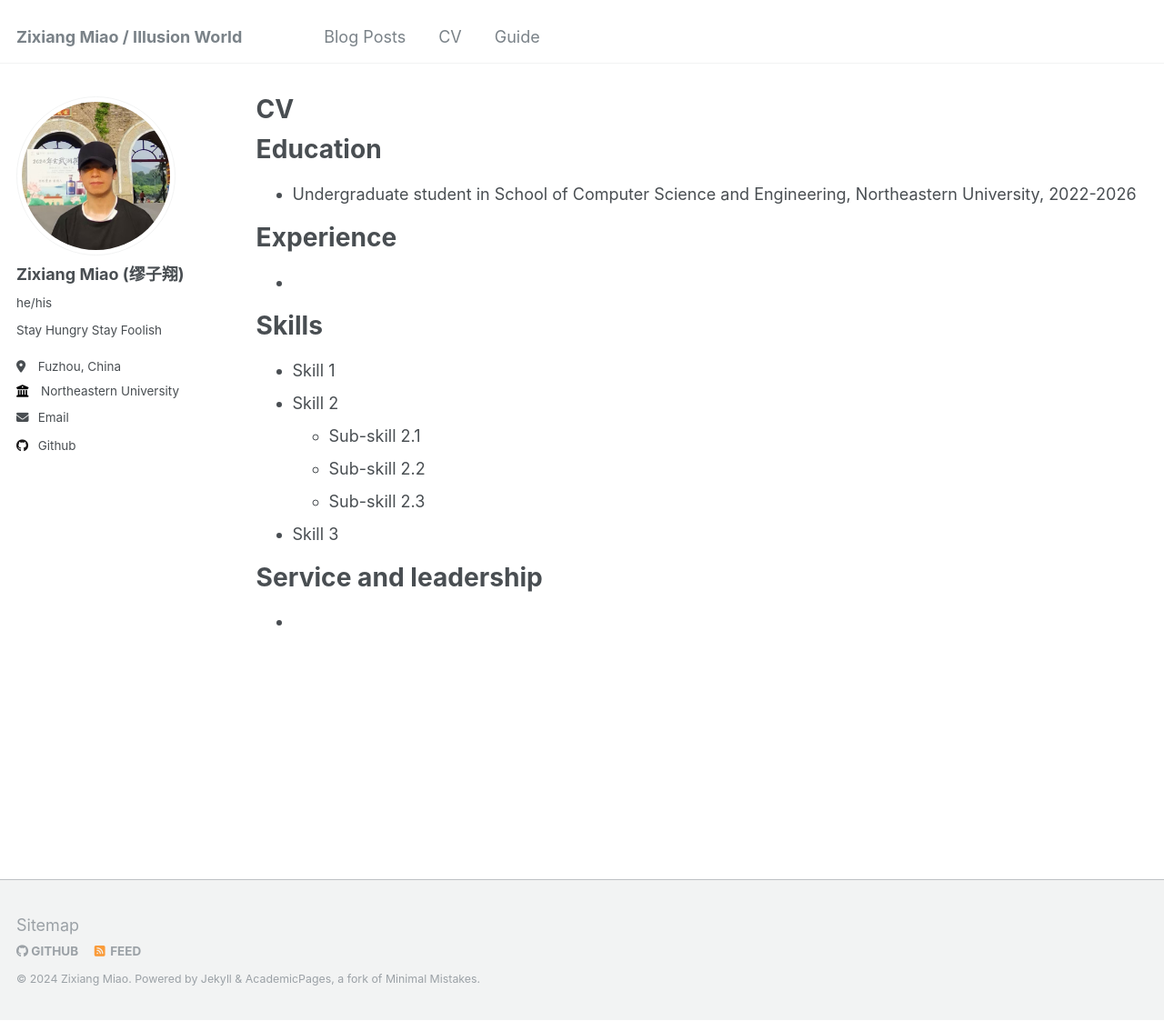
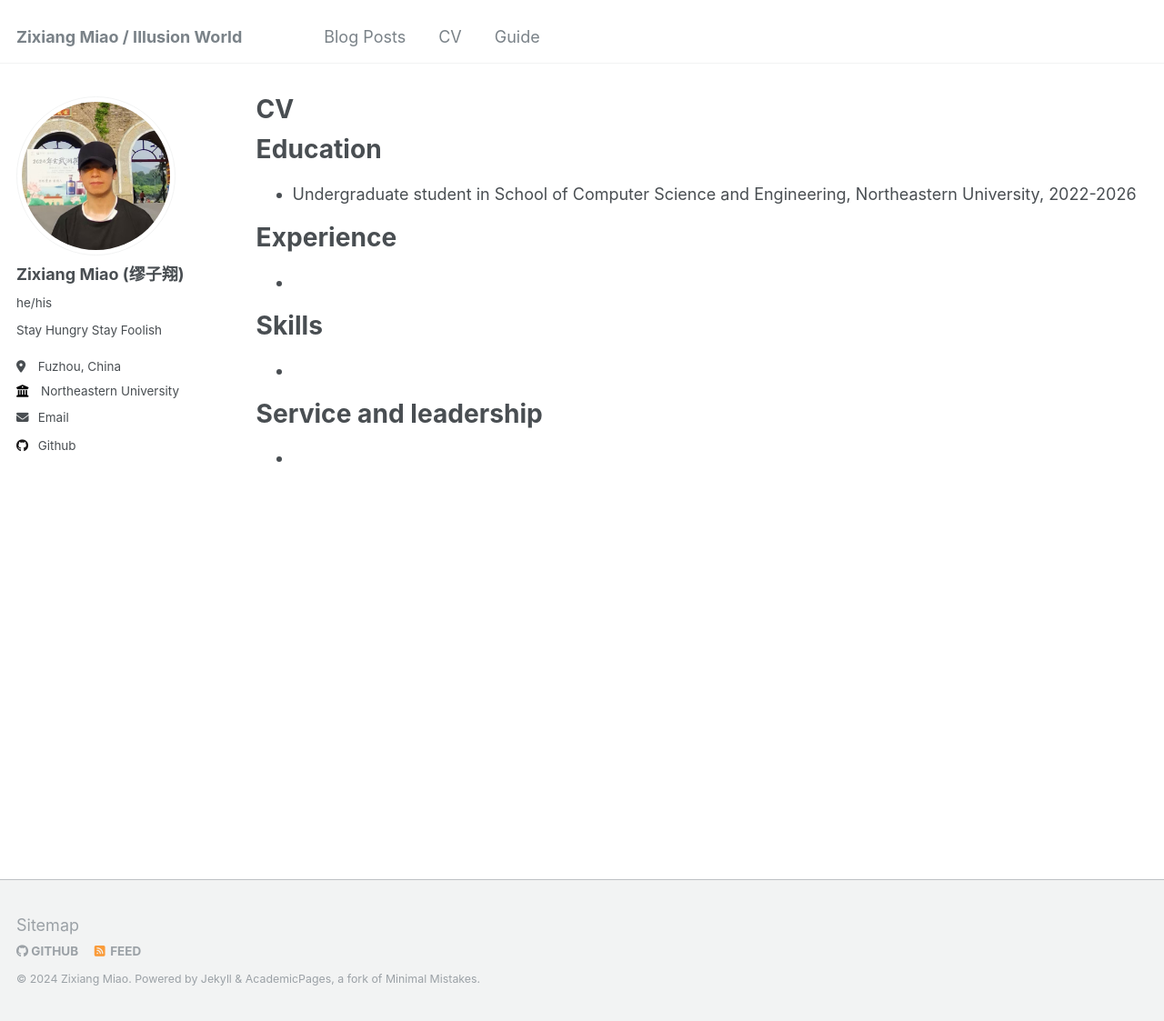
Before and after one commit to IllusionMZX/IllusionMZX.github.io, a Jekyll site: the page built from _pages/cv.md, in a window 1280 px wide and 1123 px high. Shown: the whole window at 91% size. Built offline with Jekyll 4.4.1, drawn with Linux system fonts in a browser that asks for light colours.

Commit message:
cv update

```diff
--- a/_pages/cv.md
+++ b/_pages/cv.md
@@ -21,12 +21,7 @@ Experience
 Skills
 ======
 
-* Skill 1
-* Skill 2
-  * Sub-skill 2.1
-  * Sub-skill 2.2
-  * Sub-skill 2.3
-* Skill 3
+*
 
 
 Service and leadership
```
